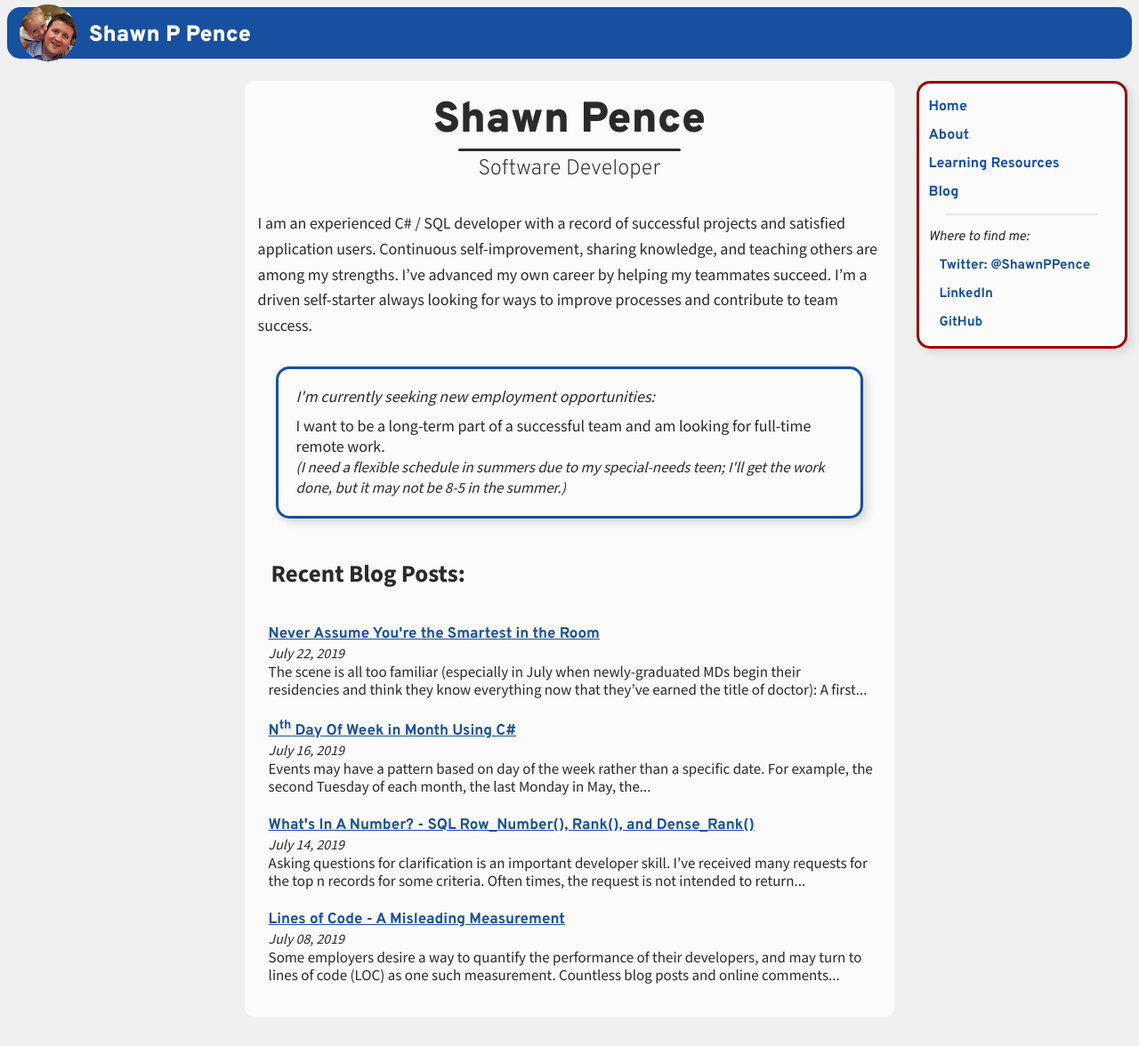
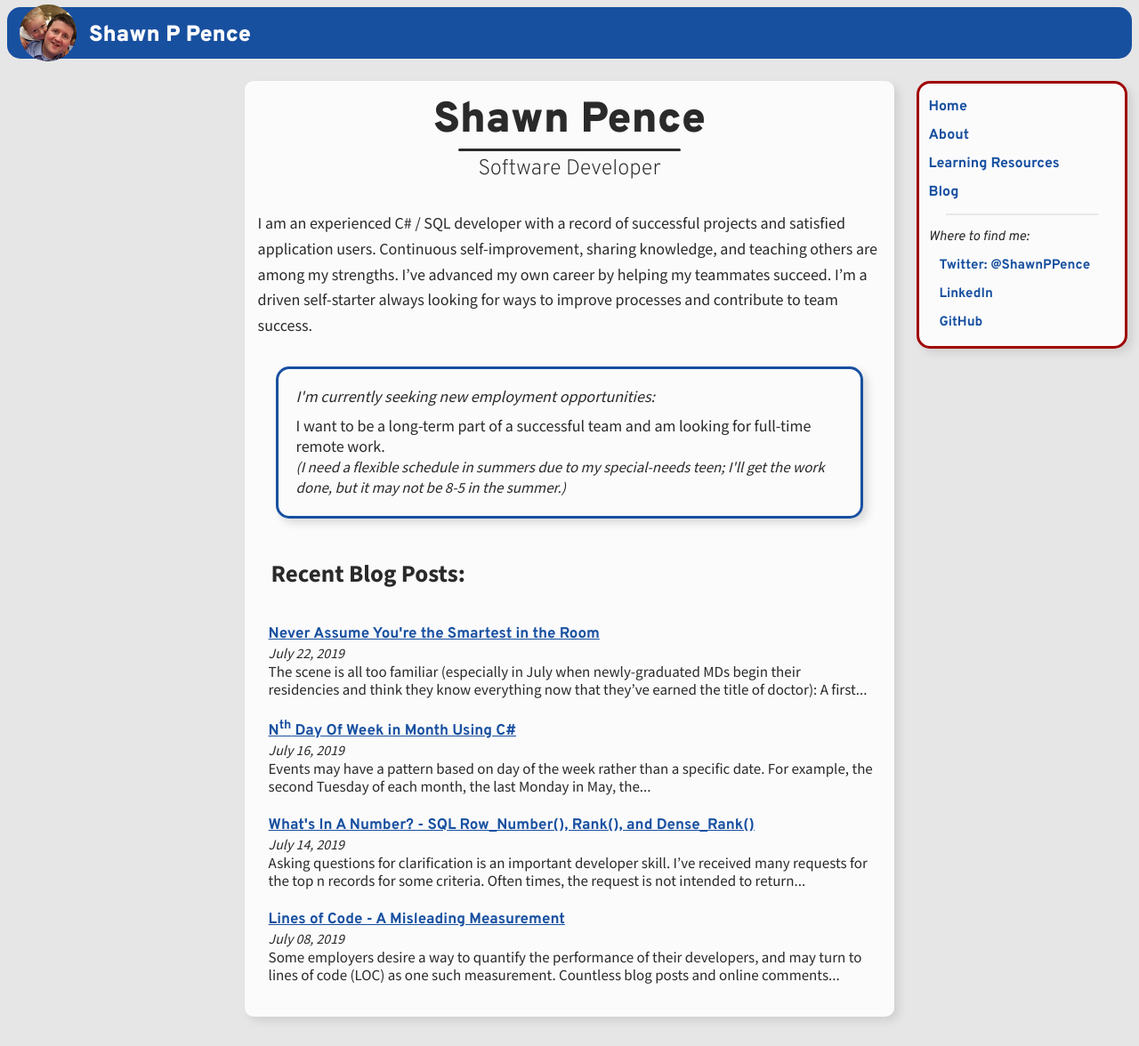
Before and after one commit to ShawnPence/shawnpence.github.io, a Jekyll site: the page built from index.html, in a window 1280 px wide. Shown: the whole page at 89% size. Built offline with Jekyll 4.4.1, drawn with Linux system fonts in a browser that asks for light colours.

Commit message:
formatting

```diff
--- a/css/main.css
+++ b/css/main.css
@@ -361,7 +361,7 @@ td, th {
 
 @media screen and (min-width: 900px) {
     body{
-        background-color: #f0f0f0;
+        background-color: #e6e6e6;
     }
 
     #menuButton {
@@ -390,10 +390,16 @@ td, th {
         background-color: #fbfbfc;
         border-radius: 10px;
         padding-top: 15px;
+        box-shadow: 5px 5px 10px #d0d0d0;
     }
 
     .shadowbox{
         background-color: #fbfbfc;
+    }
+    nav.shadowbox
+    {
+        box-shadow: 5px 5px 10px #d0d0d0;
+
     }
 
     .small-screen-menu
```
